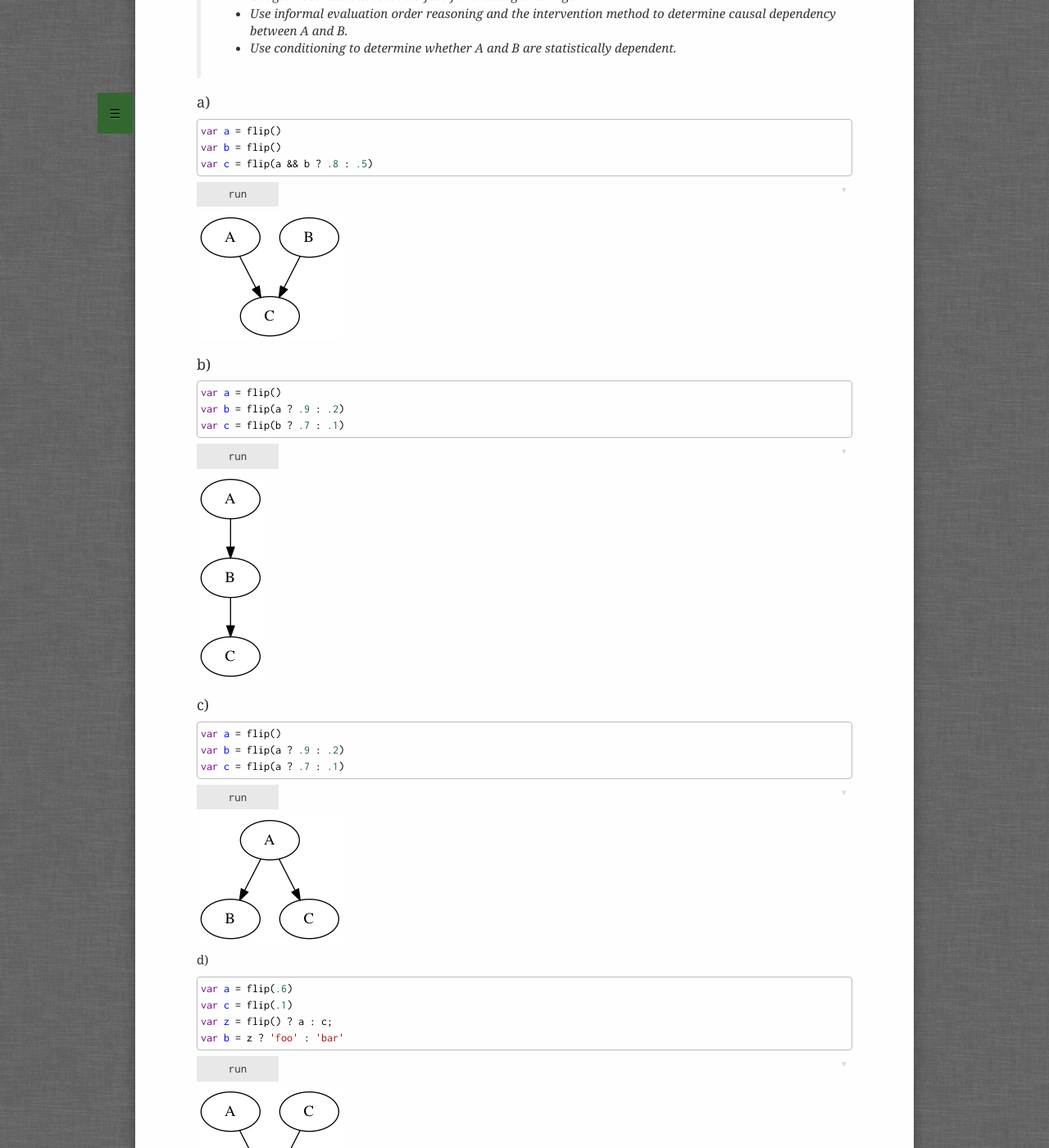
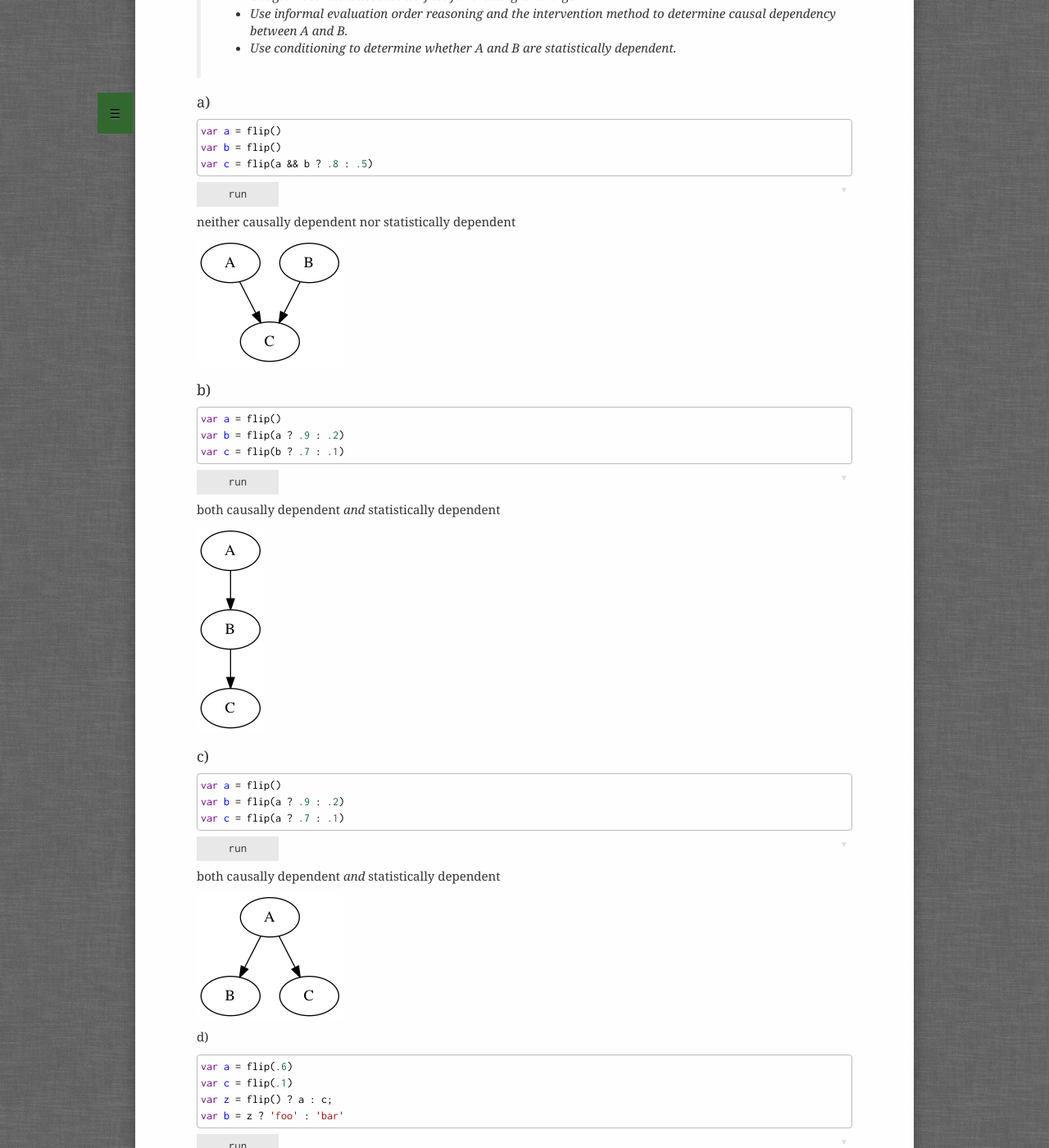
Before and after one commit to probmods/probmods2, a Jekyll site: the page built from solutions/04-patterns-of-inference.md, in a window 1280 px wide and 1400 px high, scrolled down 309 px. Shown: the whole window at 82% size. Built offline with Jekyll 4.4.1, drawn with Linux system fonts in a browser that asks for light colours; a script that is not in the unit is left out; some of the changed text lies outside the part shown.

Commit message:
finish writing up exercise 1 in dependence solutions

```diff
--- a/solutions/04-patterns-of-inference.md
+++ b/solutions/04-patterns-of-inference.md
@@ -21,6 +21,8 @@
 var c = flip(a && b ? .8 : .5)
 ~~~~
 
+neither causally dependent nor statistically dependent
+
 ![](../assets/img/04_01_a.png)
 
 ### b)
@@ -31,6 +33,8 @@
 var c = flip(b ? .7 : .1)
 ~~~~
 
+both causally dependent *and* statistically dependent
+
 ![](../assets/img/04_01_b.png)
 
 ### c)
@@ -40,6 +44,8 @@
 var b = flip(a ? .9 : .2)
 var c = flip(a ? .7 : .1)
 ~~~~
+
+both causally dependent *and* statistically dependent
 
 ![](../assets/img/04_01_c.png)
 
@@ -52,9 +58,13 @@
 var b = z ? 'foo' : 'bar'
 ~~~~
 
+both causally dependent *and* statistically dependent
+
 ![](../assets/img/04_01_d.png)
 
 e)
+
+statistically dependent but *not* causally dependent
 
 ~~~~
 var examFairPrior = Bernoulli({p: .8})
```
